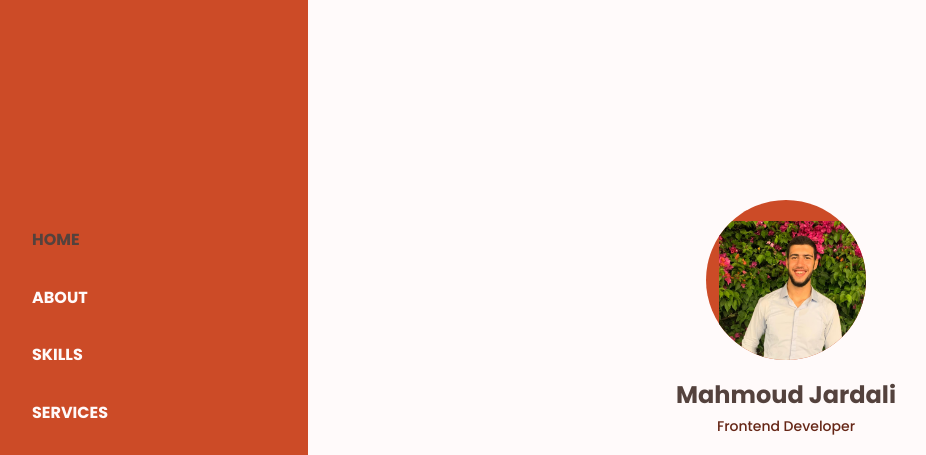
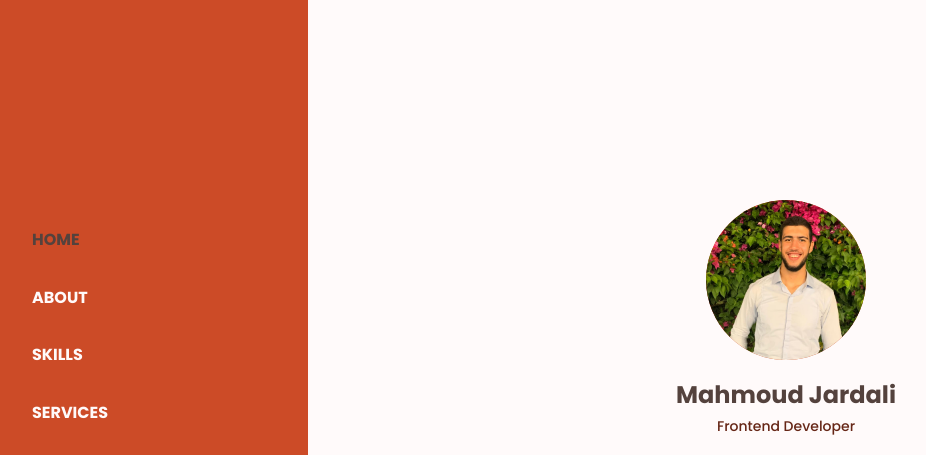
Before and after one commit to MahmoudJardali/portfolio, a plain HTML site: page index.html in a window 1280 px wide. Shown: the top 455 px of the page, without its empty margins (16-942 px from the left). Drawn offline with nearby package versions, Linux system fonts and the light colour scheme.

Commit message:
Add files via upload

```diff
--- a/style.css
+++ b/style.css
@@ -198,6 +198,7 @@ img{
 }
 
 .home__img{
+    position: relative;
     padding-top: 1.3rem;
     padding-left: .8rem;
     width: 160px;
@@ -210,7 +211,10 @@ img{
 
 
 .home__img img{
-    width: 155px;
+    position: absolute;
+    top: 0px;
+    left: 0px;
+    width: 555px;
 }
 
 .home__title{
@@ -709,6 +713,13 @@ img{
         padding: 0 2rem;
     }
 
+    .F{
+
+            grid-template-columns: repeat(1, 1fr);
+
+    }
+
+
     .tab{
         width: 207%;
     }
```
